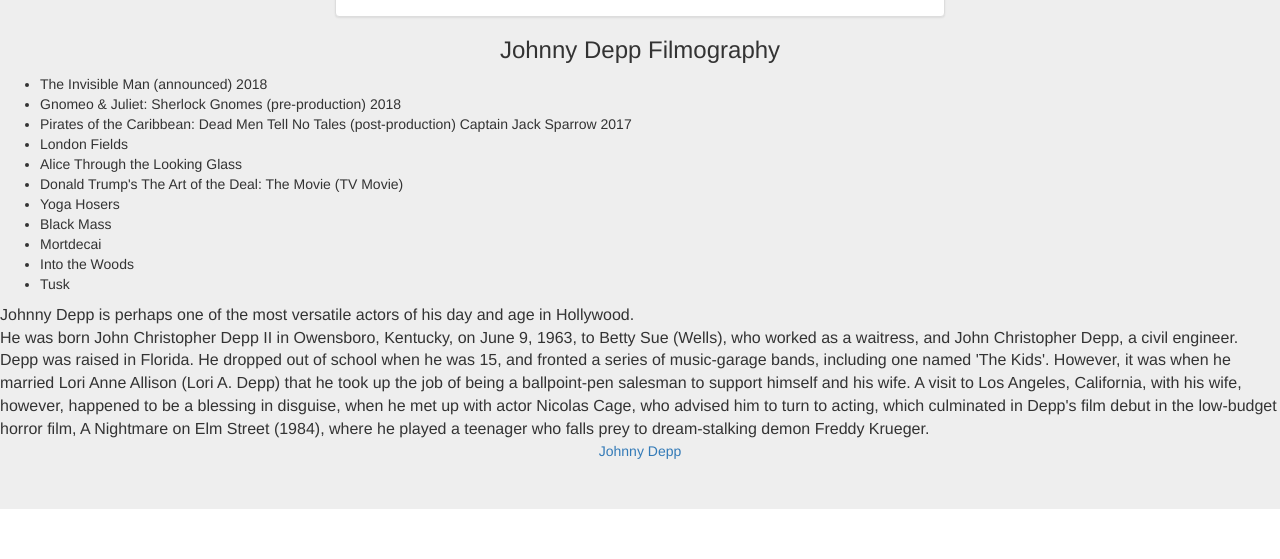
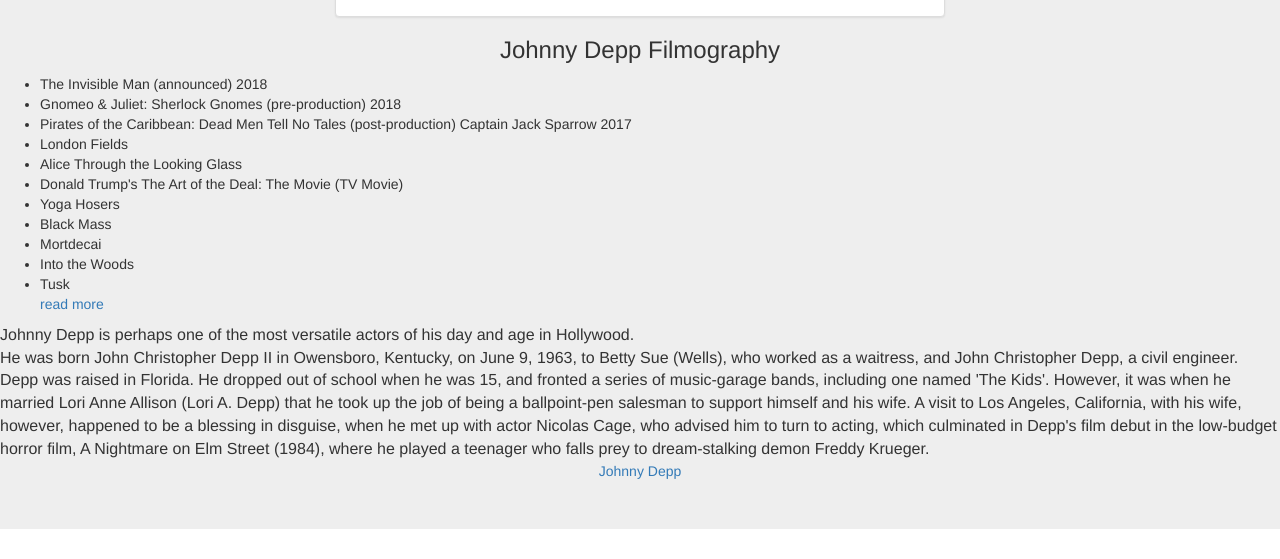
Before and after one commit to DimaWorld022/Simple-Bootstrap-Page, a plain HTML site: page index.html in a window 1280 px wide. Shown: the part 722-1281 px from the top of the page. Drawn offline with nearby package versions, Linux system fonts and the light colour scheme.

Commit message:
add new file

```diff
--- a/index.html
+++ b/index.html
@@ -41,6 +41,7 @@
     <li> Mortdecai</li>
     <li> Into the Woods</li>
     <li> Tusk</li>
+    <a href="http://www.imdb.com/name/nm0000136/#actor" target="_blank"> read more </a>
    </ul>
 
 
```
